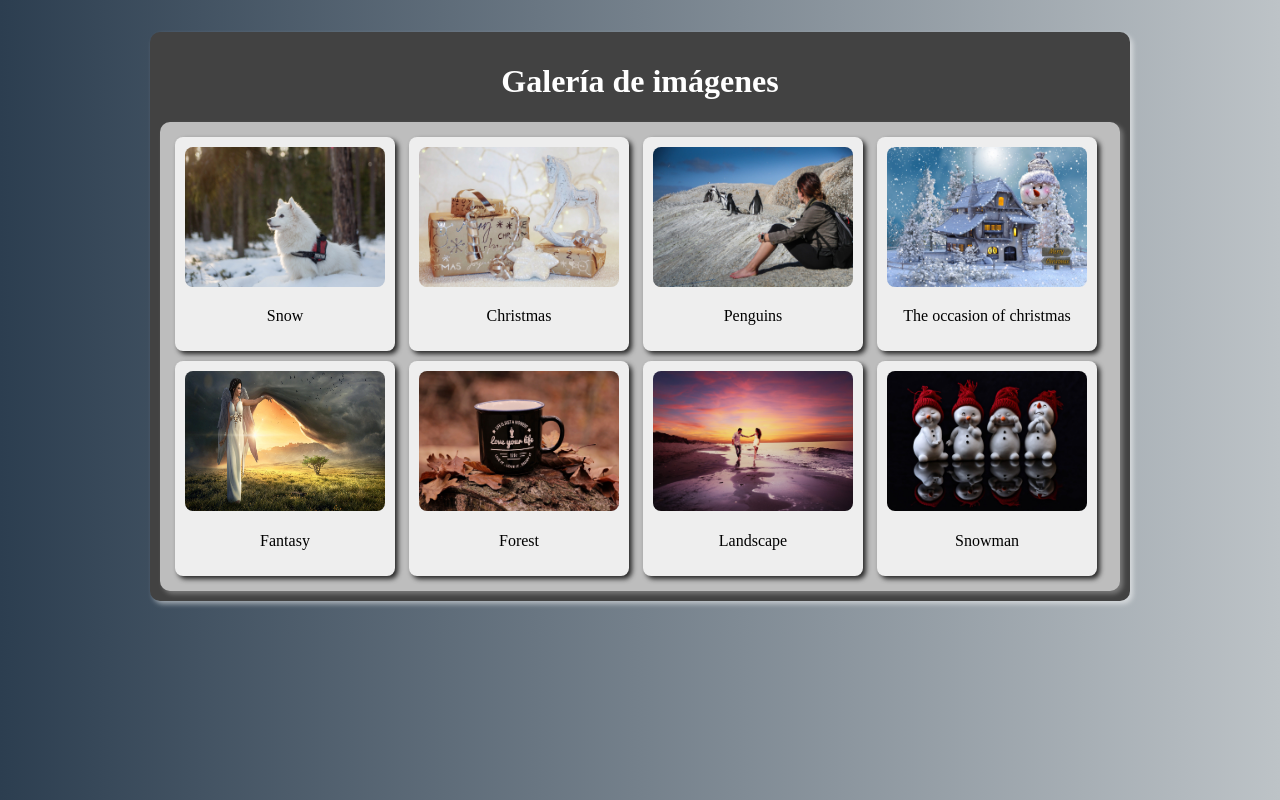
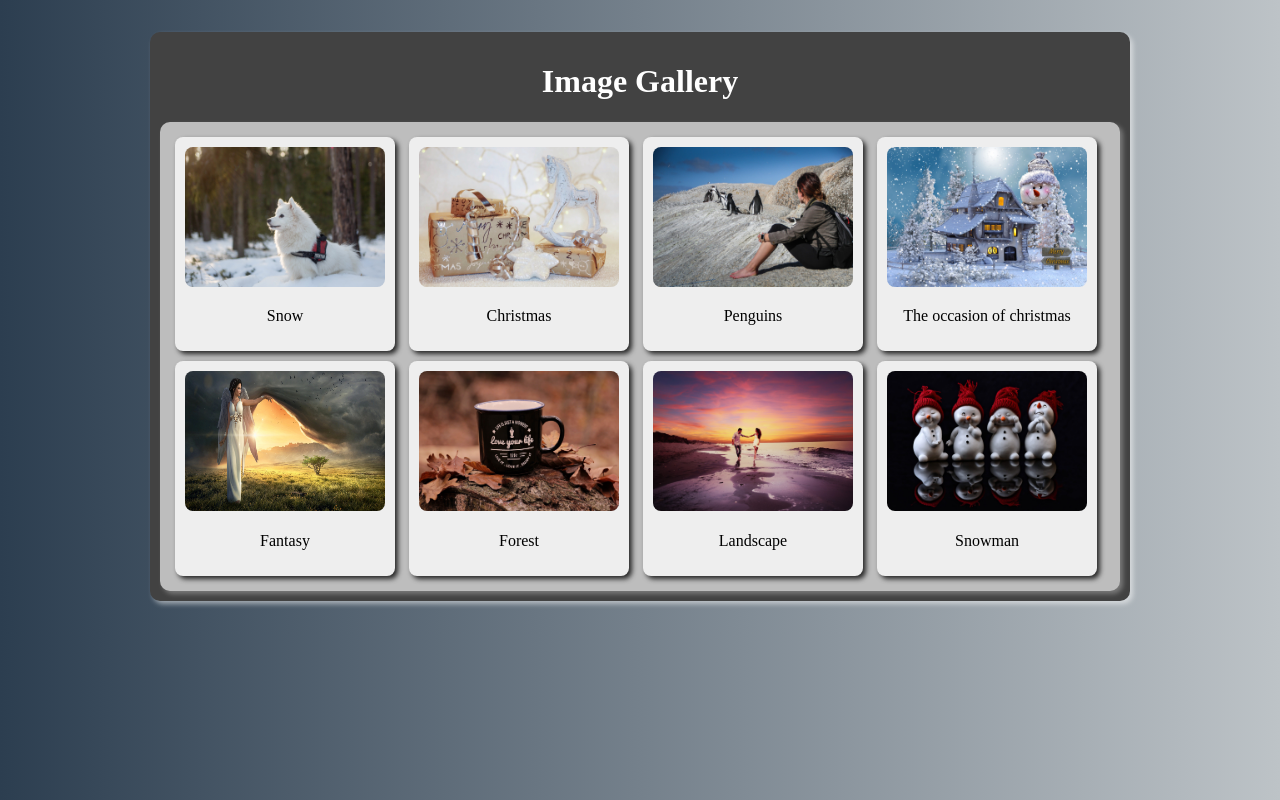
Before and after one commit to juliocsantaman/image-gallery, a plain HTML site: page index.html in a window 1280 px wide. Drawn offline with Linux system fonts and the light colour scheme; a web font is replaced by a local one.

Commit message:
I modified h1 on the index.html.

```diff
--- a/index.html
+++ b/index.html
@@ -9,13 +9,13 @@
   <link href="https://fonts.googleapis.com/css?family=Baskervville&display=swap" rel="stylesheet">
   <link rel="stylesheet" href="./assets/css/index.css">
   <link rel="icon" type="image/png" href="./assets/img/film.png">
-  <title>Galería de imágenes</title>
+  <title>Image Gallery</title>
 </head>
 
 <body>
   <div class="container">
     <header class="header">
-      <h1>Galería de imágenes</h1>
+      <h1>Image Gallery</h1>
     </header>
     <main class="content">
 
```
